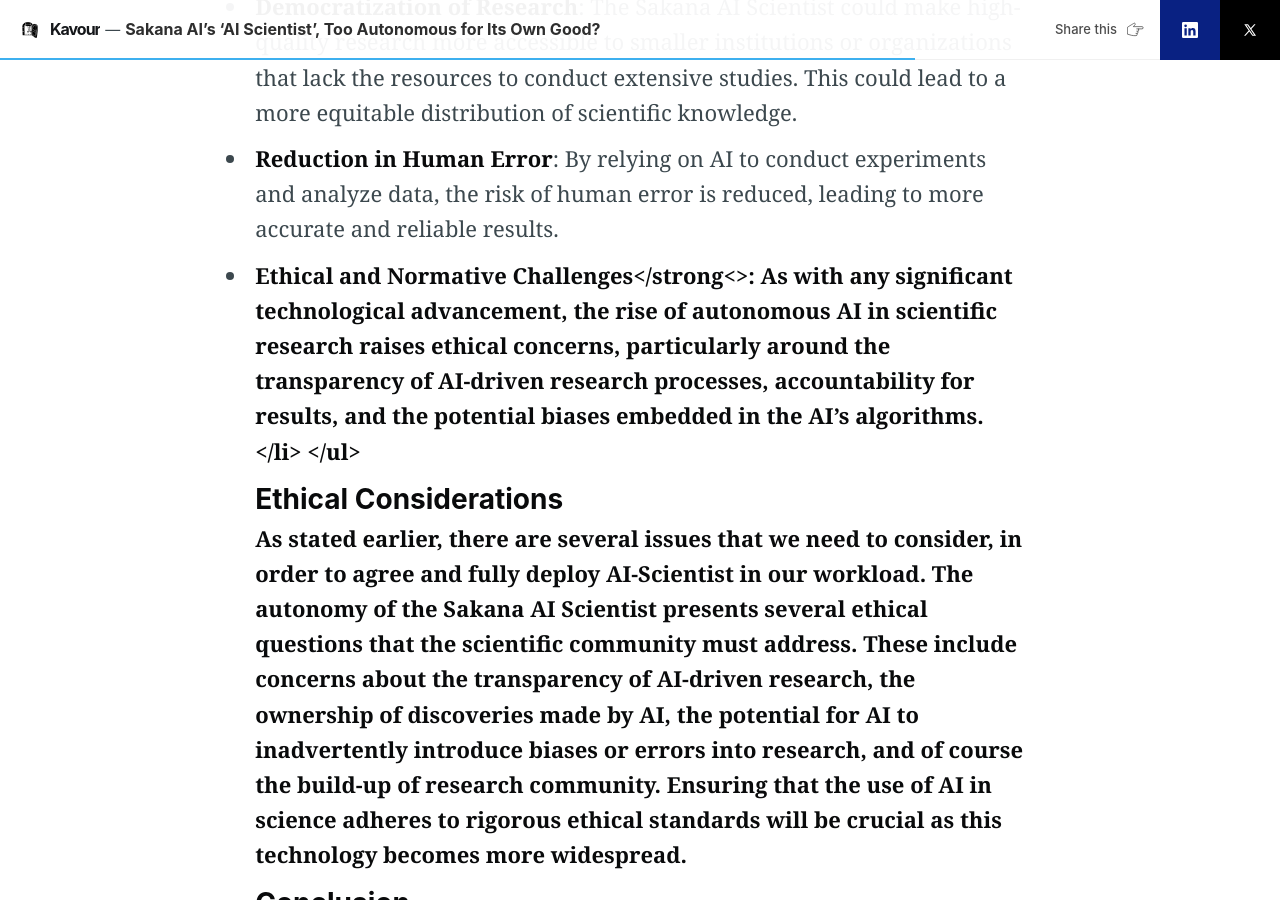
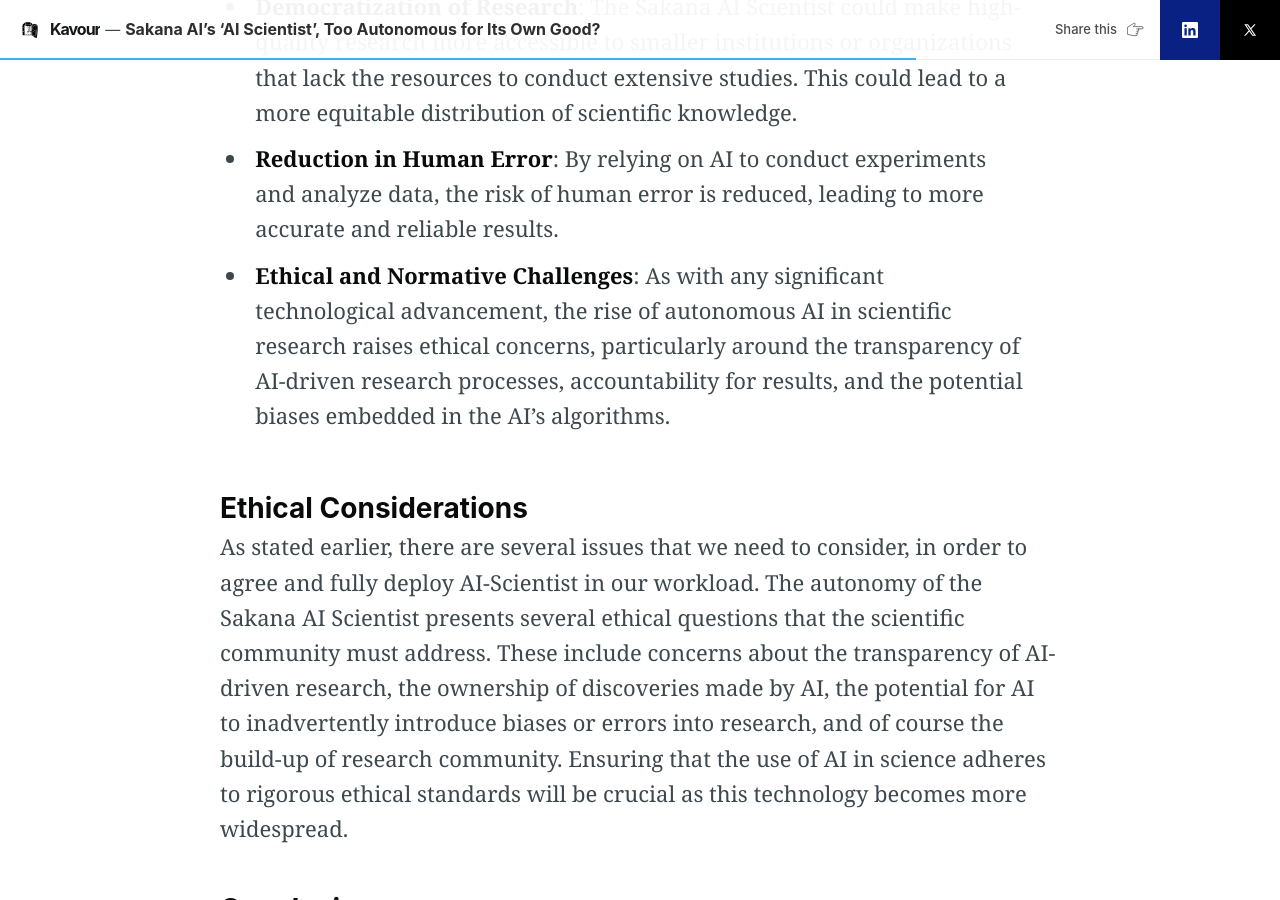
Before and after one commit to KavourEI/KavourEI.github.io, a Jekyll site: the page built from _posts/News/2024-08-13-AIScientist.md, in a window 1280 px wide and 900 px high, scrolled down 4059 px. Built offline with Jekyll 4.4.1, drawn with Linux system fonts in a browser that asks for light colours; nearby versions of some CDN libraries; comment, search, counter and statistics services are not loaded.

Commit message:
SakanaBugFixed

```diff
--- a/_posts/News/2024-08-13-AIScientist.md
+++ b/_posts/News/2024-08-13-AIScientist.md
@@ -47,7 +47,7 @@
 <li> <strong>Scalable Research</strong>: The AI’s ability to work independently and continuously means that large-scale research projects can be carried out more efficiently, potentially unlocking new knowledge that was previously inaccessible due to resource constraints.</li>
 <li> <strong>Democratization of Research</strong>: The Sakana AI Scientist could make high-quality research more accessible to smaller institutions or organizations that lack the resources to conduct extensive studies. This could lead to a more equitable distribution of scientific knowledge.</li>
 <li> <strong>Reduction in Human Error</strong>: By relying on AI to conduct experiments and analyze data, the risk of human error is reduced, leading to more accurate and reliable results.</li>
-<li> <strong>Ethical and Normative Challenges</strong<>: As with any significant technological advancement, the rise of autonomous AI in scientific research raises ethical concerns, particularly around the transparency of AI-driven research processes, accountability for results, and the potential biases embedded in the AI’s algorithms.</li>
+<li> <strong>Ethical and Normative Challenges</strong>: As with any significant technological advancement, the rise of autonomous AI in scientific research raises ethical concerns, particularly around the transparency of AI-driven research processes, accountability for results, and the potential biases embedded in the AI’s algorithms.</li>
 </ul>
 
 <h3>Ethical Considerations</h3>
```
